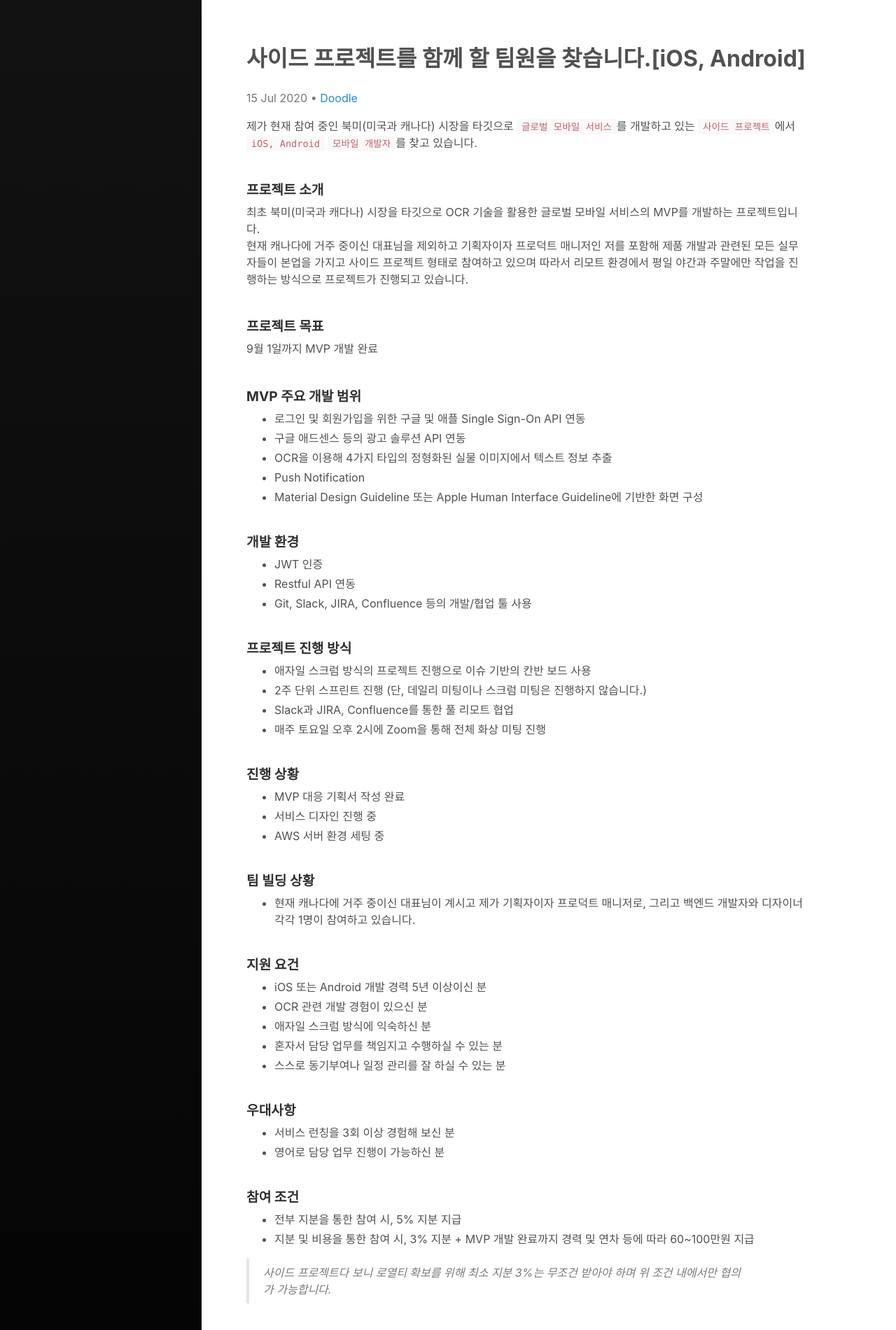
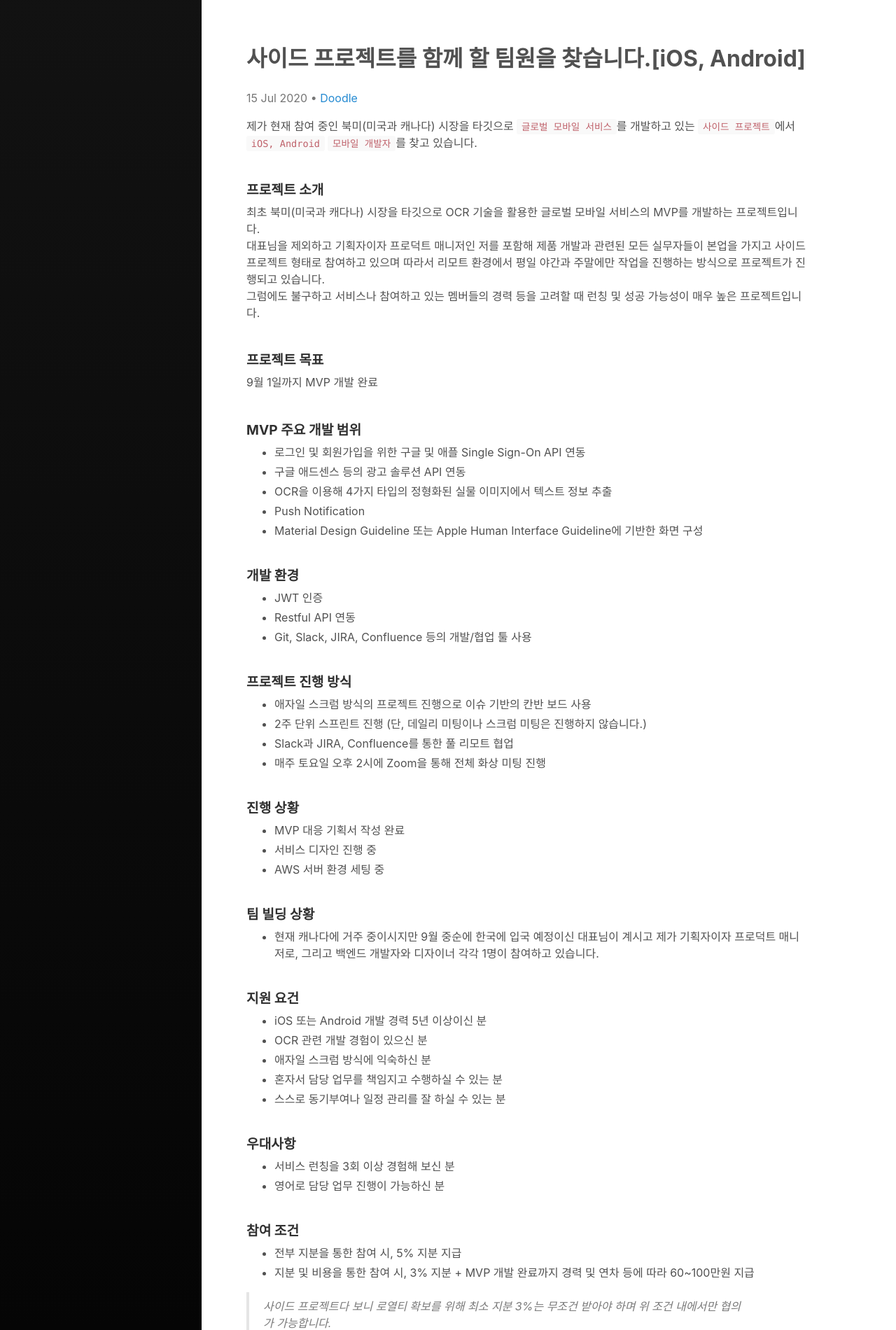
Before and after one commit to germweapon/germweapon.github.io, a Jekyll site: the page built from _posts/2020-07-15-사이드 프로젝트 팀원을 찾습니다.[iOS, Android].md, in a window 1280 px wide. Shown: the top 1900 px of the page at 70% size. Built offline with Jekyll 4.4.1, drawn with Linux system fonts in a browser that asks for light colours; comment, search, counter and statistics services are not loaded.

Commit message:
문구 수정

```diff
--- a/_posts/2020-07-15-사이드 프로젝트 팀원을 찾습니다.[iOS, Android].md
+++ b/_posts/2020-07-15-사이드 프로젝트 팀원을 찾습니다.[iOS, Android].md
@@ -26,7 +26,7 @@ priority : 1.0
 제가 현재 참여 중인 북미(미국과 캐나다) 시장을 타깃으로 `글로벌 모바일 서비스`를 개발하고 있는 `사이드 프로젝트`에서 `iOS, Android` `모바일 개발자`를 찾고 있습니다.<br><br>
 
 #### **프로젝트 소개**<br>
-최초 북미(미국과 캐다나) 시장을 타깃으로 OCR 기술을 활용한 글로벌 모바일 서비스의 MVP를 개발하는 프로젝트입니다.<br> 현재 캐나다에 거주 중이신 대표님을 제외하고 기획자이자 프로덕트 매니저인 저를 포함해 제품 개발과 관련된 모든 실무자들이 본업을 가지고 사이드 프로젝트 형태로 참여하고 있으며 따라서 리모트 환경에서 평일 야간과 주말에만 작업을 진행하는 방식으로 프로젝트가 진행되고 있습니다.<br><br>
+최초 북미(미국과 캐다나) 시장을 타깃으로 OCR 기술을 활용한 글로벌 모바일 서비스의 MVP를 개발하는 프로젝트입니다.<br> 대표님을 제외하고 기획자이자 프로덕트 매니저인 저를 포함해 제품 개발과 관련된 모든 실무자들이 본업을 가지고 사이드 프로젝트 형태로 참여하고 있으며 따라서 리모트 환경에서 평일 야간과 주말에만 작업을 진행하는 방식으로 프로젝트가 진행되고 있습니다.<br> 그럼에도 불구하고 서비스나 참여하고 있는 멤버들의 경력 등을 고려할 때 런칭 및 성공 가능성이 매우 높은 프로젝트입니다.<br><br>
 
 #### **프로젝트 목표**<br>
 9월 1일까지 MVP 개발 완료<br><br>
@@ -55,7 +55,7 @@ priority : 1.0
 - AWS 서버 환경 세팅 중<br><br>
 
 #### **팀 빌딩 상황**<br>
-- 현재 캐나다에 거주 중이신 대표님이 계시고 제가 기획자이자 프로덕트 매니저로, 그리고 백엔드 개발자와 디자이너 각각 1명이 참여하고 있습니다.<br><br>
+- 현재 캐나다에 거주 중이시지만 9월 중순에 한국에 입국 예정이신 대표님이 계시고 제가 기획자이자 프로덕트 매니저로, 그리고 백엔드 개발자와 디자이너 각각 1명이 참여하고 있습니다.<br><br>
 
 #### **지원 요건**<br>
 - iOS 또는 Android 개발 경력 5년 이상이신 분
```
